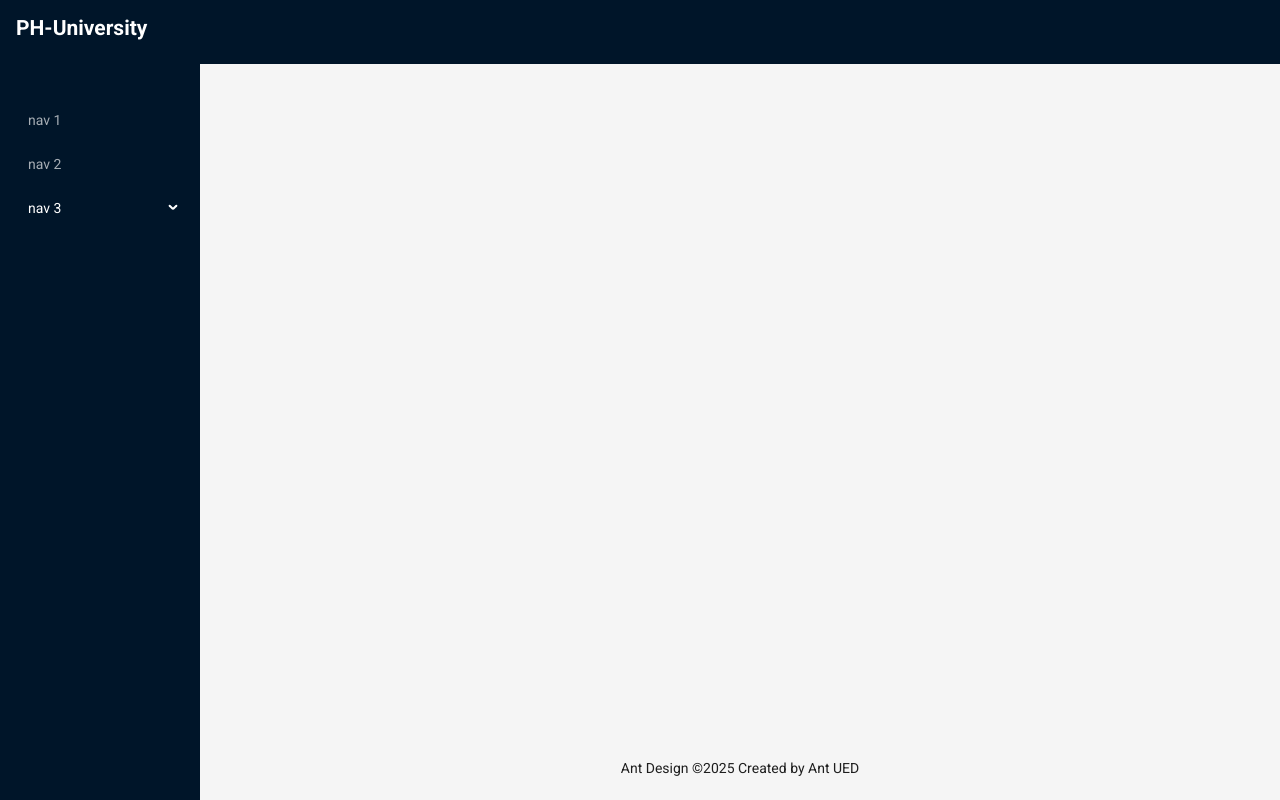
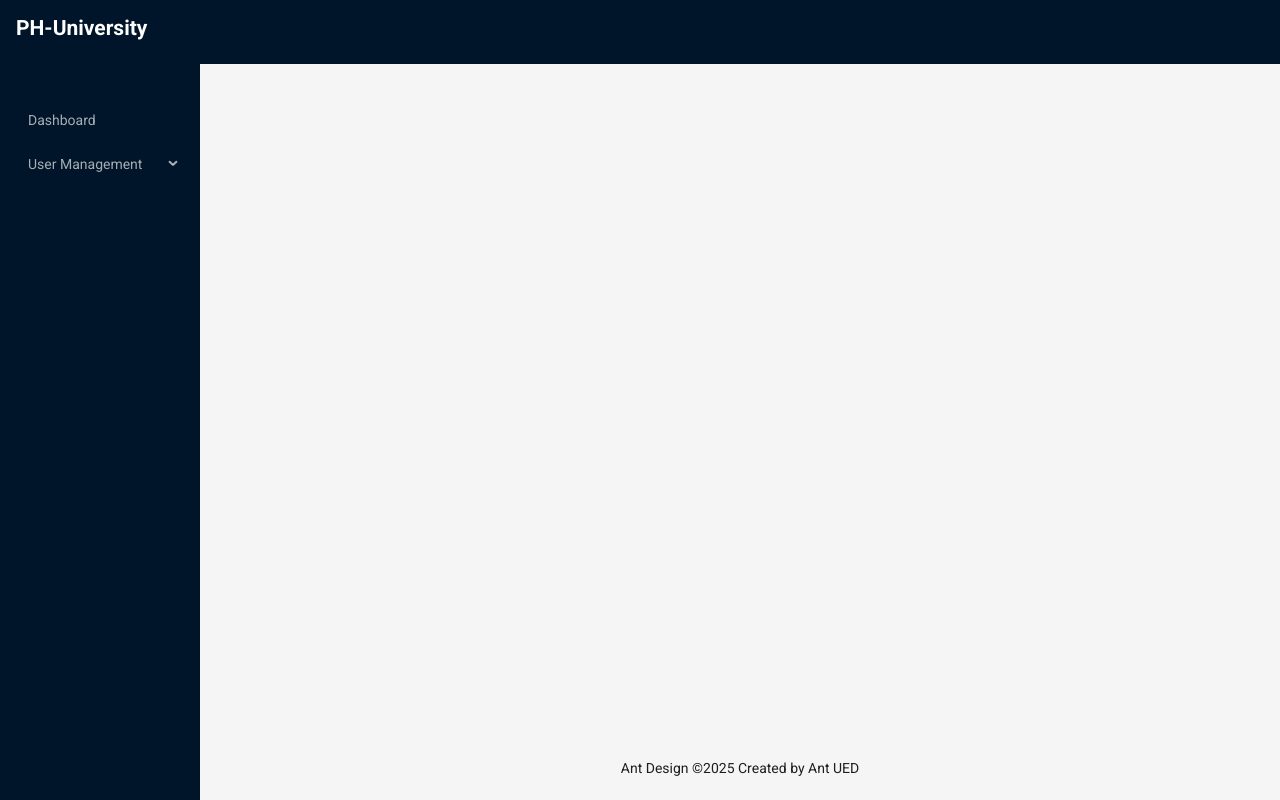
Before and after one commit to Sajjad177/PH-UNIVERSITY-CLIENT, a React (Vite) app: page / in a window 1280 px wide. Built offline with nearby package versions, Linux system fonts and the light colour scheme.

Commit message:
admin route crated

```diff
--- /dev/null
+++ b/src/Components/About.tsx
@@ -0,0 +1,10 @@
+
+const About = () => {
+    return (
+        <div>
+            this is about page
+        </div>
+    );
+};
+
+export default About;
--- a/src/Components/layout/MainLayout.tsx
+++ b/src/Components/layout/MainLayout.tsx
@@ -1,33 +1,23 @@
 import { Layout, Menu, MenuProps } from "antd";
-import {
-  UploadOutlined,
-  UserOutlined,
-  VideoCameraOutlined,
-} from "@ant-design/icons";
-import { createElement } from "react";
-import { Outlet } from "react-router-dom";
+import { NavLink, Outlet } from "react-router-dom";
 const { Header, Content, Footer, Sider } = Layout;
 
 const items: MenuProps["items"] = [
   {
-    key: "1",
-    label: "nav 1",
+    key: "Dashboard",
+    label: <NavLink to="/admin/dashboard">Dashboard</NavLink>,
   },
   {
-    key: "2",
-    label: "nav 2",
-  },
-  {
-    key: "3",
-    label: "nav 3",
+    key: "User Management",
+    label: "User Management",
     children: [
       {
-        key: "4",
-        label: "nav 4",
+        key: "Create Student",
+        label: <NavLink to={"/admin/create-student"}>Create Student</NavLink>,
       },
       {
-        key: "5",
-        label: "nav 5",
+        key: "Crate Faculty",
+        label: <NavLink to="/admin/create-faculty">Create Faculty</NavLink>,
       },
     ],
   },
--- /dev/null
+++ b/src/pages/admin/AdminDashboard.tsx
@@ -0,0 +1,10 @@
+
+const AdminDashboard = () => {
+    return (
+        <div>
+            this is admin dashboard
+        </div>
+    );
+};
+
+export default AdminDashboard;
--- /dev/null
+++ b/src/pages/admin/CreateFaculty.tsx
@@ -0,0 +1,10 @@
+
+const CreateFaculty = () => {
+    return (
+        <div>
+            this is for create faculty
+        </div>
+    );
+};
+
+export default CreateFaculty;
--- /dev/null
+++ b/src/pages/admin/CreateStudent.tsx
@@ -0,0 +1,10 @@
+
+const CreateStudent = () => {
+    return (
+        <div>
+            this is for create student
+        </div>
+    );
+};
+
+export default CreateStudent;
```
Also changed, not shown: src/routes/routes.tsx (+28 -0 lines).
